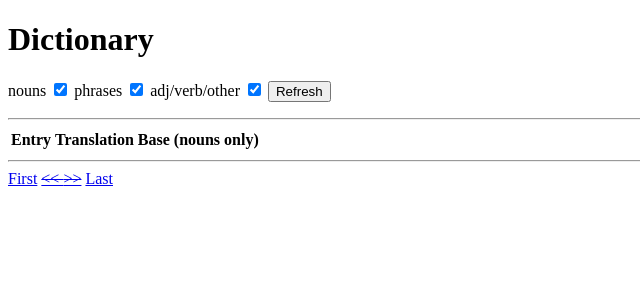
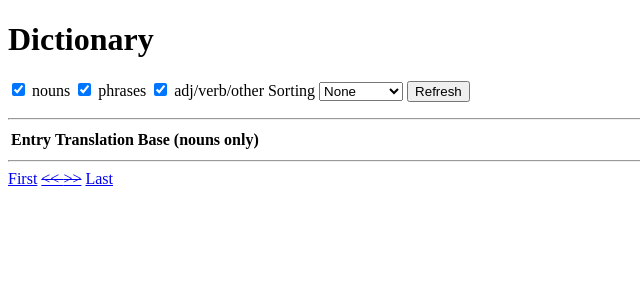
Before and after one commit to gardalic/german_learning_helper, a Flask app: page /vocabulary/dictionary in a window 1280 px wide. Shown: the top 300 px of the page, without its empty margins (0-640 px from the left). Run offline with Flask 2, Linux system fonts and the light colour scheme; tables that the repository leaves empty hold one stand-in row (values such as "Sample post"); lists and menus that the app fills with data are empty.

Commit message:
Add dictionary sorting

```diff
--- a/helper/models.py
+++ b/helper/models.py
@@ -1,5 +1,5 @@
 from helper import db
-from sqlalchemy import func
+from sqlalchemy import func, desc
 
 
 class Lesson(db.Model):
@@ -45,6 +45,7 @@ class Entry(db.Model):
         lesson_end=None,
         e_type=["phrase", "misc", "noun"],
         lst=True,
+        sorting=None,
     ) -> list:
         """ Returns a list of entries, or query object, not sorted. Can be limited by session or type. """
 
@@ -65,7 +66,12 @@ class Entry(db.Model):
             cls.lesson_id <= end,
             cls.e_type.in_(e_type),
         )
-        # Return query object for pagination
+
+        # Idea - come back later, see if this could be a decorator
+        if sorting == "entry asc":
+            entry_obj = entry_obj.order_by(cls.entry)
+        elif sorting == "entry desc":
+            entry_obj = entry_obj.order_by(desc(cls.entry))
         return entry_obj.all() if lst else entry_obj
 
     def format_entry(self) -> dict:
--- a/helper/templates/vocabulary/dictionary.html
+++ b/helper/templates/vocabulary/dictionary.html
@@ -4,10 +4,11 @@
 <div class="dict-filters">
     <form action="" method="POST" novalidate>
         <p>
-            <span class="nouns">{{ form.noun.label }} {{ form.noun() }}</span>
-            <span class="phrases">{{ form.phrase.label }} {{ form.phrase() }}</span>
-            <span class="misc">{{ form.misc.label }} {{ form.misc() }}</span>
-            <span class="submit">{{ form.submit() }}</span>
+            <span class="nouns"> {{ form.noun() }} {{ form.noun.label }} </span>
+            <span class="phrases"> {{ form.phrase() }} {{ form.phrase.label }}</span>
+            <span class="misc"> {{ form.misc() }} {{ form.misc.label }}</span>
+            <span class="sorting"> {{ form.sorting.label }} {{ form.sorting() }}</span>
+            <span class="submit"> {{ form.submit() }}</span>
         </p>
     </form>
 </div>
--- a/helper/vocabulary/forms.py
+++ b/helper/vocabulary/forms.py
@@ -1,10 +1,20 @@
 from flask_wtf import FlaskForm
 from wtforms import SubmitField, BooleanField
+from wtforms.fields.core import SelectField
 
 
 class TypeSelectors(FlaskForm):
     """ Form for the noun/phrase/other selectors for the dictionary page. """
-    noun = BooleanField("nouns", default=True, false_values="n")
-    phrase = BooleanField("phrases", default=True, false_values="n")
-    misc = BooleanField("adj/verb/other", default=True, false_values="n")
+
+    noun = BooleanField("nouns", default=True)
+    phrase = BooleanField("phrases", default=True)
+    misc = BooleanField("adj/verb/other", default=True)
+    sorting = SelectField(
+        "Sorting",
+        choices=[
+            (None, None),
+            ("entry asc", "entry asc"),
+            ("entry desc", "entry desc"),
+        ],
+    )
     submit = SubmitField("Refresh")
--- a/helper/vocabulary/routes.py
+++ b/helper/vocabulary/routes.py
@@ -1,47 +1,53 @@
 from flask import render_template, request, url_for, current_app
-from flask.helpers import flash
-from werkzeug.utils import redirect
 from helper.vocabulary import bp
 from helper.vocabulary.forms import TypeSelectors
 from helper.models import Entry
 
-type_list = {"phrase", "misc", "noun"}
+type_set = {"phrase", "misc", "noun"}
+
 
 @bp.route("/dictionary", methods=["POST", "GET"])
 def dictionary():
-    form = TypeSelectors() #request.form
-
+    form = TypeSelectors()
+    sorting = request.args.get("sorting", None, type=str)
     page = request.args.get("page", 1, type=int)
 
     if form.is_submitted():
         if not form.noun.data:
-            type_list.discard("noun")
+            type_set.discard("noun")
         else:
-            type_list.add("noun")
+            type_set.add("noun")
         if not form.phrase.data:
-            type_list.discard("phrase")
+            type_set.discard("phrase")
         else:
-            type_list.add("phrase")
+            type_set.add("phrase")
         if not form.misc.data:
-            type_list.discard("misc")
+            type_set.discard("misc")
         else:
-            type_list.add("misc")
-    # elif request.method == "GET":
-    #     form.noun.data = "y" if "noun" in type_list else "n"
-    #     form.phrase.data = "y" if "phrase" in type_list else "n"
-    #     form.misc.data = "y" if "misc" in type_list else "n"
+            type_set.add("misc")
+        sorting = form.sorting.data
+    elif request.method == "GET":
+        # Persist form values after next page GET request
+        form.noun.data = True if "noun" in type_set else False
+        form.phrase.data = True if "phrase" in type_set else False
+        form.misc.data = True if "misc" in type_set else False
+        form.sorting.data = sorting
 
-    entries = Entry.get_entries(e_type=type_list,lst=False).paginate(
+    entries = Entry.get_entries(e_type=type_set, lst=False, sorting=sorting).paginate(
         page, current_app.config["DICT_ITEMS_PER_PAGE"], False
     )
     next_url = (
-        url_for("vocab.dictionary", page=entries.next_num) if entries.has_next else None
+        url_for("vocab.dictionary", sorting=sorting, page=entries.next_num)
+        if entries.has_next
+        else None
     )
     prev_url = (
-        url_for("vocab.dictionary", page=entries.prev_num) if entries.has_prev else None
+        url_for("vocab.dictionary", sorting=sorting, page=entries.prev_num)
+        if entries.has_prev
+        else None
     )
-    first_url = url_for("vocab.dictionary", page=1)
-    last_url = url_for("vocab.dictionary", page=entries.pages)
+    first_url = url_for("vocab.dictionary", sorting=sorting, page=1)
+    last_url = url_for("vocab.dictionary", sorting=sorting, page=entries.pages)
 
     form_entries = [e.format_entry() for e in entries.items]
 
@@ -53,5 +59,6 @@ def dictionary():
         prev_url=prev_url,
         first_url=first_url,
         last_url=last_url,
-        form=form
+        form=form,
+        sorting=sorting,
     )
```
